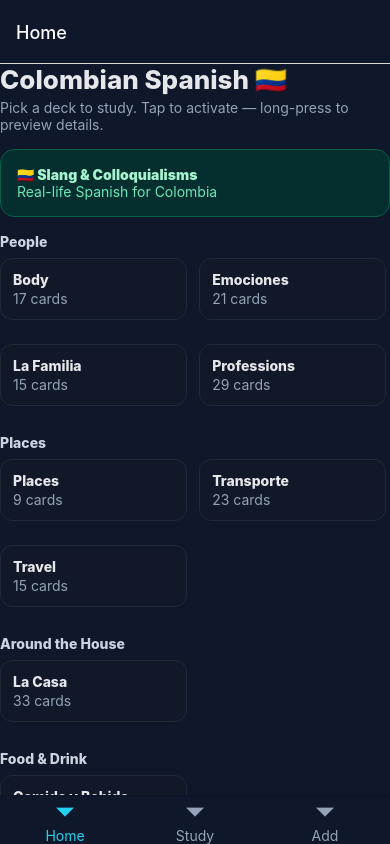
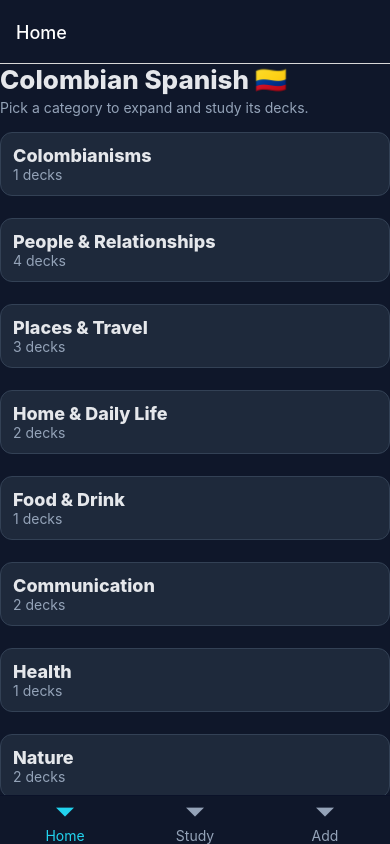
Before and after one commit to mikepitts25/Colombian-Spanish, a React Native app: screen /Home in a window 390 px wide. Built offline with nearby package versions, Linux system fonts and the light colour scheme.

Commit message:
declutter home again

```diff
--- a/src/screens/HomeScreen.tsx
+++ b/src/screens/HomeScreen.tsx
@@ -1,40 +1,59 @@
-import React, { useMemo } from 'react';
-import { SafeAreaView, StyleSheet, Text, View, Pressable, ScrollView } from 'react-native';
+import React, { useMemo, useState } from 'react';
+import { SafeAreaView, StyleSheet, Text, View, Pressable, ScrollView, LayoutAnimation, UIManager, Platform } from 'react-native';
 import { colors, spacing } from '../styles/theme';
 import { useDeck } from '../hooks/useDeck';
 import { useNavigation } from '@react-navigation/native';
 
-type CategoryKey = 'People' | 'Places' | 'Around the House' | 'Food & Drink' | 'Communication' | 'Health' | 'Nature & Weather' | 'Work & School' | 'Numbers & Dates' | 'Sports & Hobbies' | 'Tech' | 'Colombianisms' | 'Other';
+type CategoryKey =
+  | 'Colombianisms'
+  | 'Essentials'
+  | 'People & Relationships'
+  | 'Places & Travel'
+  | 'Home & Daily Life'
+  | 'Food & Drink'
+  | 'Communication'
+  | 'Health'
+  | 'Nature'
+  | 'Work & School'
+  | 'Numbers & Time'
+  | 'Fun & Culture'
+  | 'Tech'
+  | 'Other';
+
+// enable animations on Android
+if (Platform.OS === 'android' && UIManager.setLayoutAnimationEnabledExperimental) {
+  UIManager.setLayoutAnimationEnabledExperimental(true);
+}
 
 export default function HomeScreen() {
   const { ready, decks, activeDeckId, setActiveDeckId } = useDeck();
   const nav = useNavigation<any>();
+  const [openCats, setOpenCats] = useState<Record<string, boolean>>({});
 
-  // 🔧 FIX: call useMemo unconditionally so hook order never changes
   const sections = useMemo(() => groupIntoCategories(decks || []), [decks]);
+
+  const toggleCat = (key: string) => {
+    LayoutAnimation.configureNext(LayoutAnimation.Presets.easeInEaseOut);
+    setOpenCats(prev => ({ ...prev, [key]: !prev[key] }));
+  };
 
   if (!ready) return <SafeAreaView style={styles.wrap}><Text style={styles.h1}>Cargando…</Text></SafeAreaView>;
 
   return (
     <SafeAreaView style={styles.wrap}>
       <Text style={styles.h1}>Colombian Spanish 🇨🇴</Text>
-      <Text style={styles.sub}>Pick a deck to study. Tap to activate — long-press to preview details.</Text>
+      <Text style={styles.sub}>Pick a category to expand and study its decks.</Text>
 
       <ScrollView contentContainerStyle={{ paddingBottom: spacing(3) }}>
-        {/* Colombianisms shortcut */}
-        {sections.find(s => s.key === 'Colombianisms' && s.data.length > 0) ? (
-          <Pressable style={styles.banner} onPress={() => {
-            const slang = sections.find(s => s.key === 'Colombianisms')!.data[0];
-            setActiveDeckId(slang.id); nav.navigate('Study');
-          }}>
-            <Text style={styles.bannerTitle}>🇨🇴 Slang & Colloquialisms</Text>
-            <Text style={styles.bannerSub}>Real-life Spanish for Colombia</Text>
+        {sections.map(section => {
+          const isOpen = !!openCats[section.key];
+          return (
+            <View key={section.key} style={styles.catBlock}>
+              <Pressable style={styles.catTile} onPress={() => toggleCat(section.key)}>
+                <Text style={styles.catTitle}>{section.key}</Text>
+                <Text style={styles.catSub}>{section.data.length} decks</Text>
               </Pressable>
-        ) : null}
-
-        {sections.map(section => (
-          <View key={section.key} style={{ marginBottom: spacing(2) }}>
-            <Text style={styles.sectionTitle}>{section.key}</Text>
+              {isOpen && (
                 <View style={styles.grid}>
                   {section.data.map(deck => {
                     const isActive = deck.id === activeDeckId;
@@ -51,8 +70,10 @@ export default function HomeScreen() {
                     );
                   })}
                 </View>
+              )}
             </View>
-        ))}
+          );
+        })}
       </ScrollView>
     </SafeAreaView>
   );
@@ -60,18 +81,19 @@ export default function HomeScreen() {
 
 function groupIntoCategories(decks: any[]) {
   const buckets: Record<CategoryKey, any[]> = {
-    'People': [],
-    'Places': [],
-    'Around the House': [],
+    'Colombianisms': [],
+    'Essentials': [],
+    'People & Relationships': [],
+    'Places & Travel': [],
+    'Home & Daily Life': [],
     'Food & Drink': [],
     'Communication': [],
     'Health': [],
-    'Nature & Weather': [],
+    'Nature': [],
     'Work & School': [],
-    'Numbers & Dates': [],
-    'Sports & Hobbies': [],
+    'Numbers & Time': [],
+    'Fun & Culture': [],
     'Tech': [],
-    'Colombianisms': [],
     'Other': []
   };
 
@@ -81,16 +103,17 @@ function groupIntoCategories(decks: any[]) {
     const text = name + ' ' + tags.join(' ');
 
     if (/(slang|jerga|coloquial|colombia|colombianism)/.test(text)) buckets['Colombianisms'].push(d);
-    else if (/(family|people|professions|body|emotions|relationships)/.test(text)) buckets['People'].push(d);
-    else if (/(place|travel|transport|city|cali|bogotá|bogota|medellín|medellin)/.test(text)) buckets['Places'].push(d);
-    else if (/(house|home|casa|kitchen|bathroom|around the house)/.test(text)) buckets['Around the House'].push(d);
+    else if (/(basic|intro|common|essential)/.test(text)) buckets['Essentials'].push(d);
+    else if (/(family|people|professions|body|emotions|relationships)/.test(text)) buckets['People & Relationships'].push(d);
+    else if (/(place|travel|transport|city|cali|bogotá|bogota|medellín|medellin)/.test(text)) buckets['Places & Travel'].push(d);
+    else if (/(house|home|casa|kitchen|bathroom|daily)/.test(text)) buckets['Home & Daily Life'].push(d);
     else if (/(food|drink|comida|bebida|restaurant|market)/.test(text)) buckets['Food & Drink'].push(d);
     else if (/(communicat|message|call|greeting|conversation|talk)/.test(text)) buckets['Communication'].push(d);
     else if (/(health|clinic|pharmacy|medicine|salud)/.test(text)) buckets['Health'].push(d);
-    else if (/(weather|clima|nature|animals|outdoor)/.test(text)) buckets['Nature & Weather'].push(d);
+    else if (/(weather|clima|nature|animals|outdoor)/.test(text)) buckets['Nature'].push(d);
     else if (/(work|job|school|study|professions|office)/.test(text)) buckets['Work & School'].push(d);
-    else if (/(number|date|time|calendar|holidays)/.test(text)) buckets['Numbers & Dates'].push(d);
-    else if (/(sport|hobby|music|games)/.test(text)) buckets['Sports & Hobbies'].push(d);
+    else if (/(number|date|time|calendar|holidays)/.test(text)) buckets['Numbers & Time'].push(d);
+    else if (/(sport|hobby|music|games|culture|art)/.test(text)) buckets['Fun & Culture'].push(d);
     else if (/(tech|technology|computer|phone|apps)/.test(text)) buckets['Tech'].push(d);
     else buckets['Other'].push(d);
   }
@@ -104,8 +127,18 @@ const styles = StyleSheet.create({
   wrap: { flex: 1, backgroundColor: colors.bg, padding: spacing(2) },
   h1: { color: colors.text, fontSize: 26, fontWeight: '800', marginBottom: spacing(0.5) },
   sub: { color: colors.sub, marginBottom: spacing(2) },
-  sectionTitle: { color: '#cbd5e1', fontWeight: '800', marginBottom: spacing(1) },
-  grid: { flexDirection: 'row', flexWrap: 'wrap', gap: 12 },
+  catBlock: { marginBottom: spacing(2) },
+  catTile: {
+    backgroundColor: '#1e293b',
+    padding: spacing(1.5),
+    borderRadius: 12,
+    borderWidth: 1,
+    borderColor: '#334155',
+    marginBottom: 6,
+  },
+  catTitle: { color: colors.text, fontWeight: '800', fontSize: 18 },
+  catSub: { color: colors.sub },
+  grid: { flexDirection: 'row', flexWrap: 'wrap', gap: 12, marginTop: 6 },
   tile: {
     width: '48%',
     backgroundColor: colors.card,
@@ -128,15 +161,5 @@ const styles = StyleSheet.create({
     color: '#93c5fd',
     fontSize: 12,
     fontWeight: '800'
-  },
-  banner: {
-    backgroundColor: '#042f2e',
-    padding: spacing(2),
-    borderRadius: 14,
-    borderWidth: 1,
-    borderColor: '#065f46',
-    marginBottom: spacing(2)
-  },
-  bannerTitle: { color: '#a7f3d0', fontWeight: '900' },
-  bannerSub: { color: '#6ee7b7' }
+  }
 });
```
Lines whose indentation alone changed are shown as unchanged.
